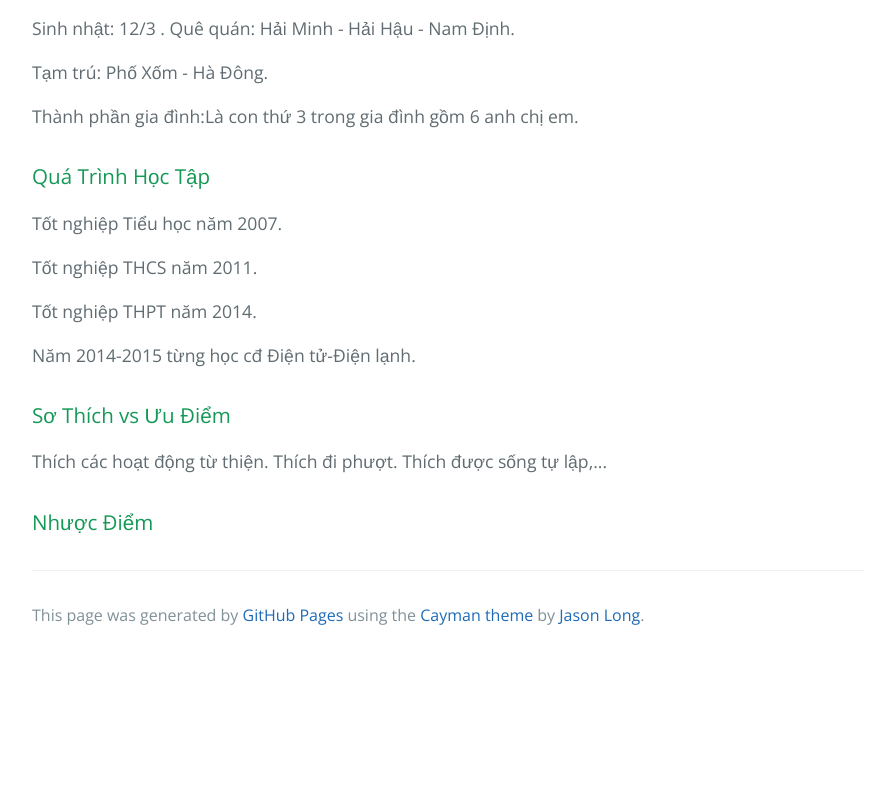
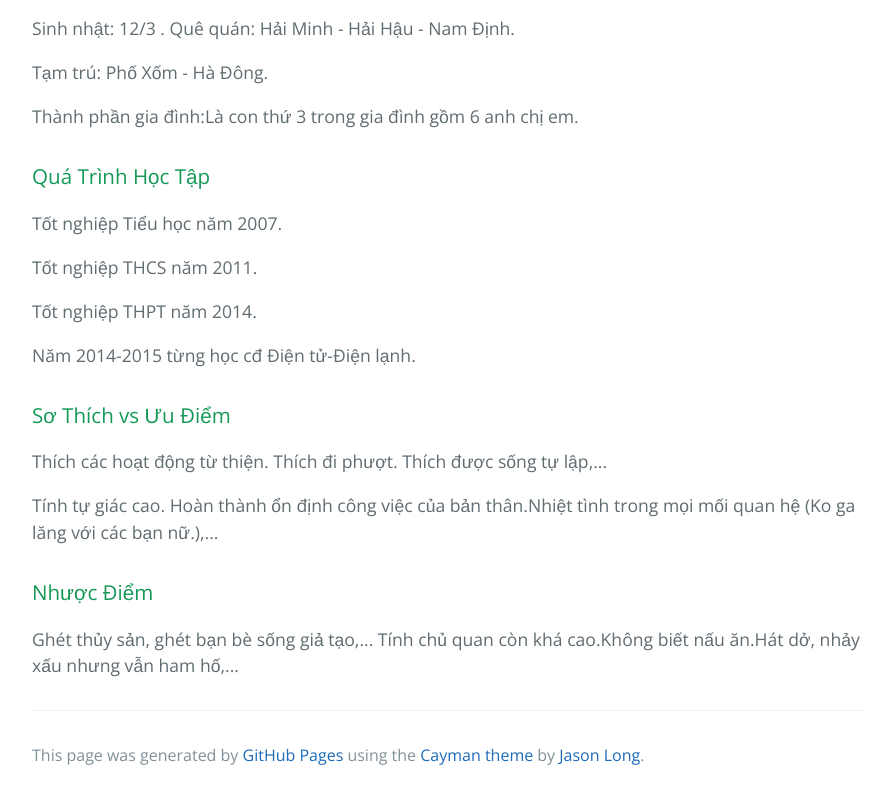
Before and after one commit to dao20022/dao0022.github.io, a plain HTML site: page index.html in a window 1280 px wide. Shown: the part 542-1341 px from the top of the page, without its empty margins (192-1087 px from the left). Before the commit the page ends 1201 px from the top, so only its background shows below. Drawn offline with nearby package versions, Linux system fonts and the light colour scheme.

Commit message:
Update index.html

```diff
--- a/index.html
+++ b/index.html
@@ -37,11 +37,12 @@ Quê quán: Hải Minh - Hải Hậu - Nam Định.</p>
 <a id="authors-and-contributors" class="anchor" href="#authors-and-contributors" aria-hidden="true"><span aria-hidden="true" class="octicon octicon-link"></span></a>Sơ Thích vs Ưu Điểm</h3>
 
 <p>Thích các hoạt động từ thiện. Thích đi phượt. Thích được sống tự lập,...</p>
-<p></p>
+<p>Tính tự giác cao. Hoàn thành ổn định công việc của bản thân.Nhiệt tình trong mọi mối quan hệ (Ko ga lăng với các bạn nữ.),...</p>
 <h3>
 <a id="support-or-contact" class="anchor" href="#support-or-contact" aria-hidden="true"><span aria-hidden="true" class="octicon octicon-link"></span></a>Nhược Điểm</h3>
 
-<p></p>
+<p>Ghét thủy sản, ghét bạn bè sống giả tạo,...
+Tính chủ quan còn khá cao.Không biết nấu ăn.Hát dở, nhảy xấu nhưng vẫn ham hố,...</p>
 
       <footer class="site-footer">
 
```
